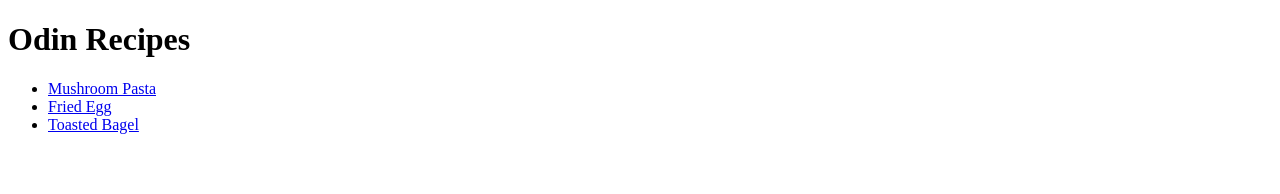
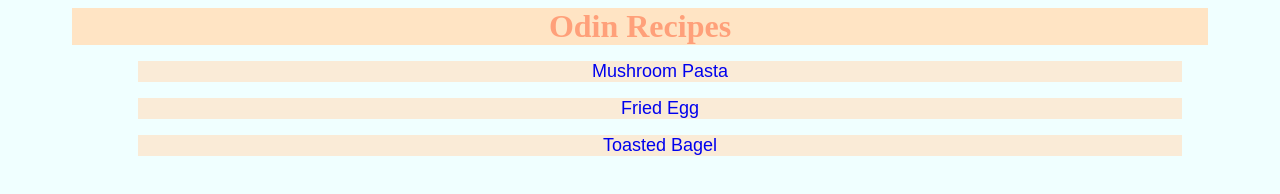
Before and after one commit to markwu2001/odin-recipes, a plain HTML site: page index.html in a window 1280 px wide. Drawn offline with Linux system fonts and the light colour scheme.

Commit message:
Added stylesheet to target index.html elements
added styles.css which changes the style of the title heading in index.html
and the style of the ul

```diff
--- a/index.html
+++ b/index.html
@@ -4,9 +4,10 @@
     <meta charset="UTF-8">
     <meta name="viewport" content="width=device-width, initial-scale=1.0">
     <title>Odin Recipes</title>
+    <link rel="stylesheet" href="styles.css">
 </head>
 <body>
-    <h1>Odin Recipes</h1>
+    <h1 class="page-title">Odin Recipes</h1>
     <ul>
         <li><a href="recipes/mushroomPasta.html">Mushroom Pasta</a></li>
         <li><a href="recipes/friedEgg.html"> Fried Egg</a></li>
--- /dev/null
+++ b/styles.css
@@ -0,0 +1,39 @@
+body {
+    background-color: azure;
+}
+
+ul > li {
+    background-color:antiquewhite;
+    text-align: center;
+    list-style-type: none;
+    font-family: sans-serif;
+    text-decoration: none;
+    text-decoration-line: none;
+    font-size: large;
+    margin: 1rem 5em;
+}
+
+ul > li:hover {
+    background-color: aquamarine;
+    color: black;
+    text-align: center;
+}
+
+a:active{
+    text-decoration: none;
+}
+
+a:link {
+    text-decoration: none;
+}
+
+a:hover {
+    text-decoration:solid;
+}
+
+.page-title {
+    color:lightsalmon;
+    background-color:bisque;
+    text-align: center;
+    margin: auto 2em;
+}
```
